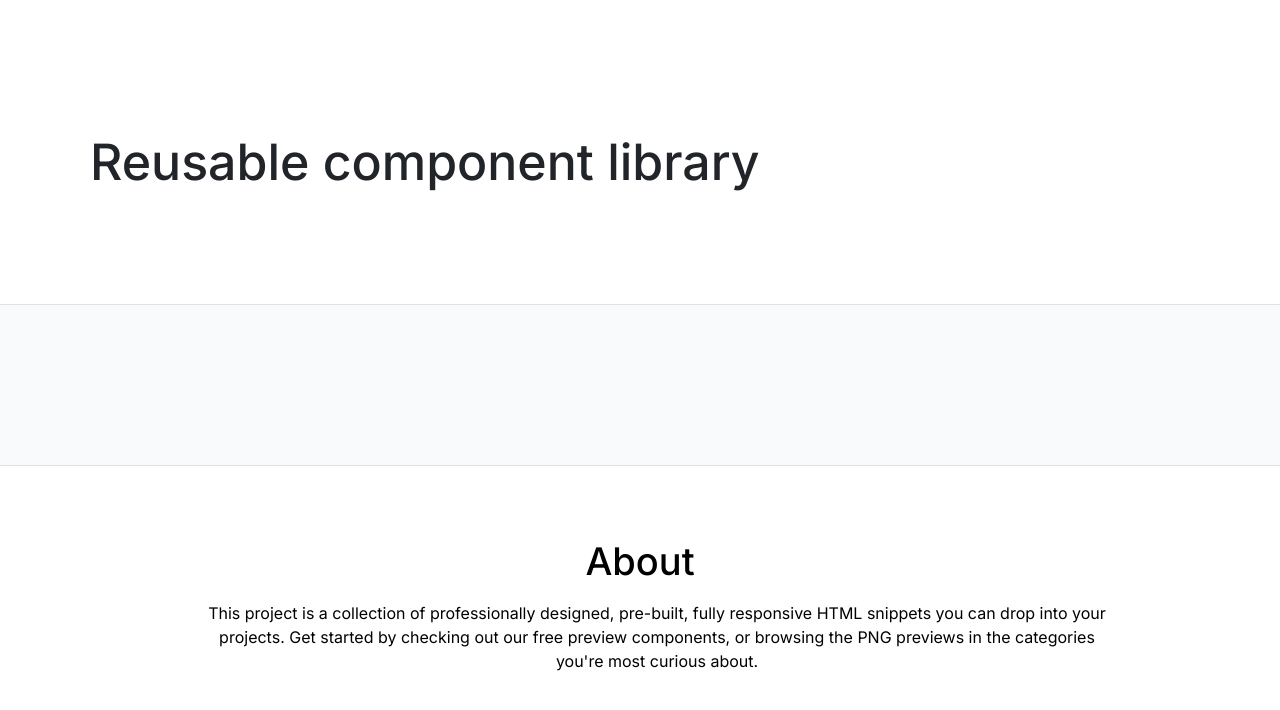
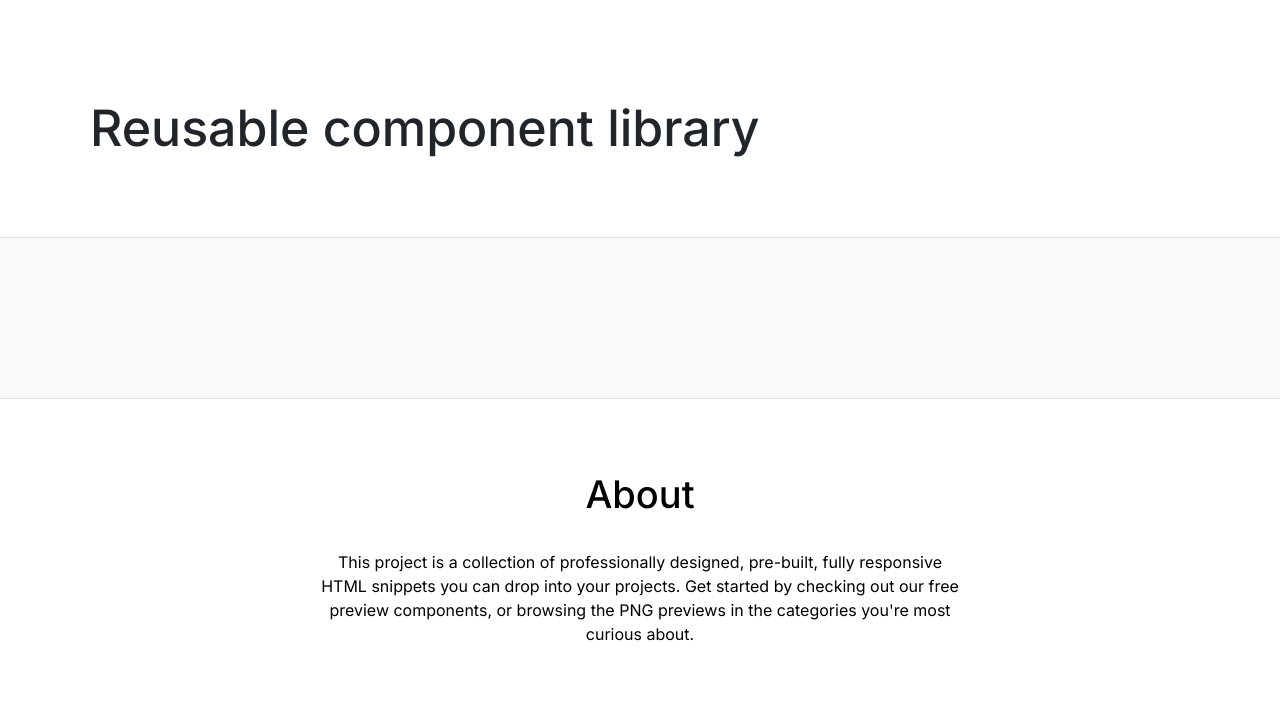
Before and after one commit to js-tasks-ru/htmlcss-20220811_exisego, a website: page index.html in a window 1280 px wide. Drawn offline with Linux system fonts and the light colour scheme.

Commit message:
Updated styles for lecture 1

```diff
--- a/components/footer/footer.css
+++ b/components/footer/footer.css
@@ -6,17 +6,17 @@
 }
 
 .footer__title {
+    margin: 0;
+    padding-bottom: 32px;
+    font-size: 38px;
     font-weight: 500;
-    font-size: 38px;
     line-height: 48px;
-    margin: 0;
 }
 
 .footer__text {
-    padding-left: 117px;
-    padding-right: 83px;
+    margin: 0 auto;
+    max-width: 640px;
+    line-height: 24px;
     font-size: 16px;
     font-weight: 400;
-    line-height: 24px;
-    letter-spacing: 0;
 }
--- a/components/header/header.css
+++ b/components/header/header.css
@@ -4,6 +4,7 @@
 }
 
 .header__title {
+    margin: 0;
     font-family: 'Inter', sans-serif;
     font-style: normal;
     font-weight: 500;
```
